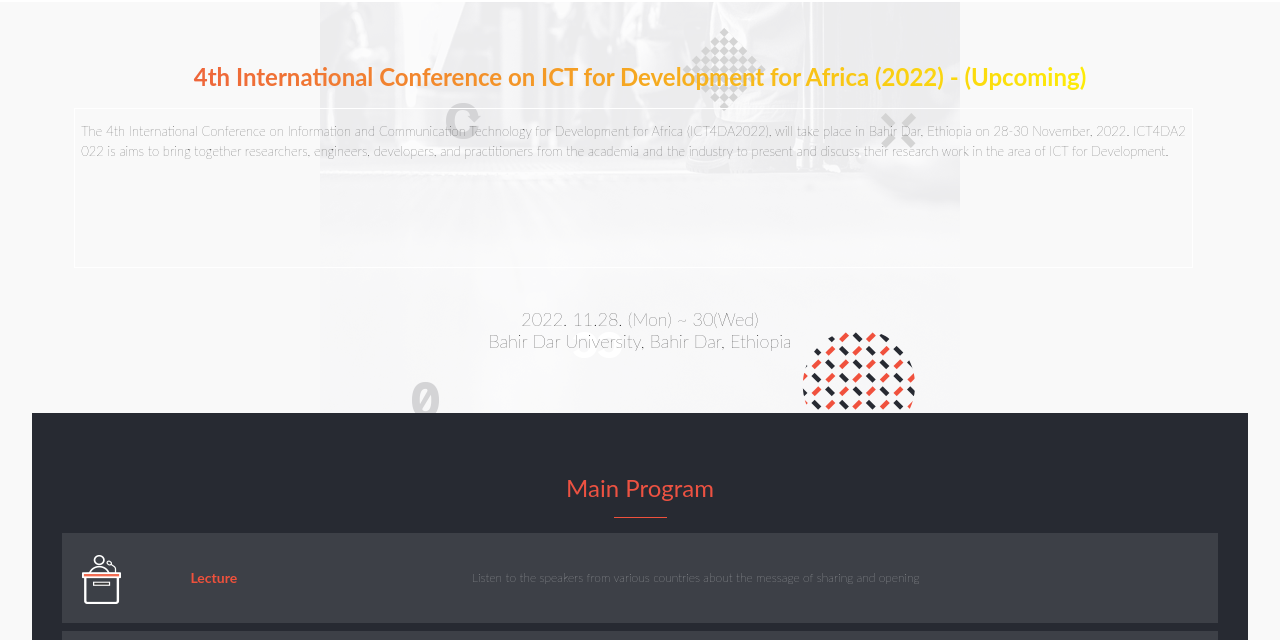
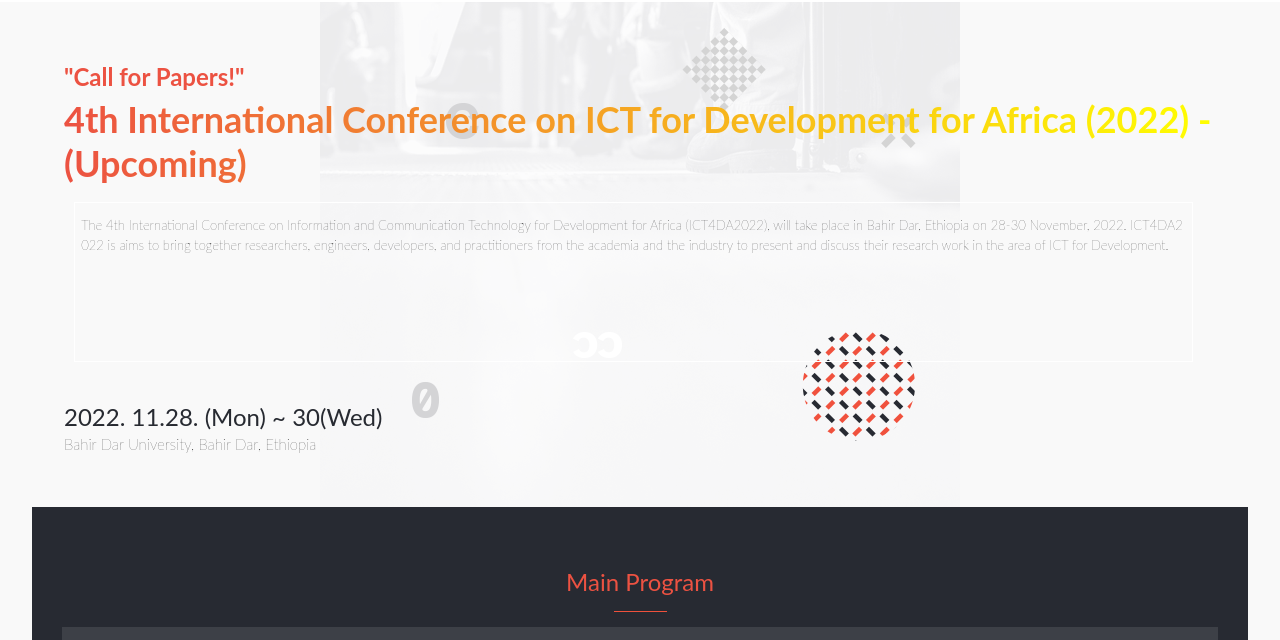
Before and after one commit to amare1990/ICT4DA, a plain HTML site: page index.html in a window 1280 px wide. Shown: the part 98-738 px from the top of the page. Drawn offline with Linux system fonts and the light colour scheme.

Commit message:
Modify the color, text alignment and the font size of the front part of the markup homepage

```diff
--- a/css/styles.css
+++ b/css/styles.css
@@ -134,18 +134,26 @@
 .conference-description-container {
   width: 90%;
   padding-top: 60px;
-  text-align: center;
+  text-align: left;
   height: auto;
   overflow: auto;
   margin: 0 auto;
 }
 
-.conference-description-container h1 {
+.conference-title {
   min-width: 320px;
   background-image: linear-gradient(to right, var(--brown), yellow);
   background-clip: text;
   color: transparent;
   font-weight: bold;
+  font-size: 36px;
+}
+
+.conference-title-small {
+  background: unset;
+  color: #ec5242;
+  margin-bottom: 6px;
+  font-size: 24px;
 }
 
 .conference-description {
@@ -155,13 +163,13 @@
   line-height: 150%;
   font-size: 13px;
   height: 160px;
-  text-align: justify;
+  text-align: left;
   word-break: break-all;
   border: 1px solid #fff;
 }
 
 .date-and-place {
-  text-align: center;
+  text-align: left;
   width: 100%;
   font-size: 1.125em;
   margin: 0;
@@ -171,21 +179,23 @@
   flex-direction: column;
 }
 
-.date-and-place span .date {
-  font-size: 15px;
-  font-weight: 700;
+.date {
+  font-size: 24px;
+  color: #272a31;
+  font-weight: bolder;
   width: 90%;
   display: inline-block;
-  text-align: center;
+  text-align: left;
   margin-bottom: 4px;
   letter-spacing: 0;
+  text-align: left;
 }
 
-.date-and-place span .place {
+.place {
   font-size: 15px;
   width: 90%;
   display: inline-block;
-  text-align: center;
+  text-align: left;
 }
 
 .section-wrapper {
--- a/index.html
+++ b/index.html
@@ -72,7 +72,8 @@
 
     <section id="home"  class="section-conference-invitation">
       <div class="conference-description-container">
-        <h1 class="conference-name">4th International Conference on ICT for Development for Africa (2022) - (Upcoming)</h1>
+        <h3 class="conference-title conference-title-small"> "Call for Papers!"</h3>
+        <h1 class="conference-title">4th International Conference on ICT for Development for Africa (2022) - (Upcoming)</h1>
         <p class="conference-description">
         The 4th International Conference on Information and Communication Technology for Development for Africa (ICT4DA2022), will take place in Bahir Dar, Ethiopia on 28-30 November, 2022. ICT4DA2022 is aims to bring together researchers, engineers, developers, and practitioners from the academia and the industry to present and discuss their research work in the area of ICT for Development.
         </p>
```
